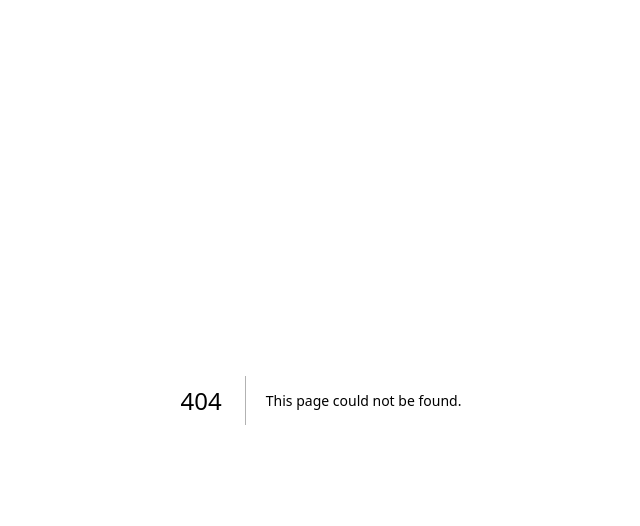
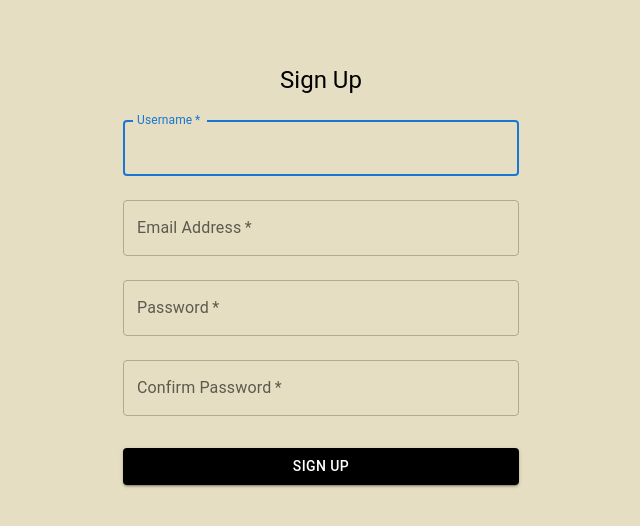
Before and after one commit to DiMoNiO04/graphiql-app, a Next.js app: page /signup in a window 1280 px wide. Before the commit this address had no page. Shown: the top 526 px of the page, without its empty margins (319-959 px from the left). Built offline with nearby package versions, Linux system fonts and the light colour scheme.

Commit message:
feat: add basic styles for SignIn and Signup forms

```diff
--- /dev/null
+++ b/src/app/(auth)/signup/page.tsx
@@ -0,0 +1,82 @@
+import { Box, Button, Container, TextField, Typography } from '@mui/material';
+import React from 'react';
+
+const SignUp = () => {
+  return (
+    <Container maxWidth="xs">
+      <Box
+        sx={{
+          display: 'flex',
+          flexDirection: 'column',
+          alignItems: 'center',
+          marginTop: 8,
+        }}
+      >
+        <Typography component="h1" variant="h5">
+          Sign Up
+        </Typography>
+        <Box component="form" noValidate sx={{ mt: 1 }}>
+          <TextField
+            margin="normal"
+            required
+            fullWidth
+            id="username"
+            label="Username"
+            name="username"
+            autoComplete="username"
+            autoFocus
+          />
+          <TextField
+            margin="normal"
+            required
+            fullWidth
+            id="email"
+            label="Email Address"
+            name="email"
+            autoComplete="email"
+          />
+          <TextField
+            margin="normal"
+            required
+            fullWidth
+            name="password"
+            label="Password"
+            type="password"
+            id="password"
+            autoComplete="current-password"
+          />
+          <TextField
+            margin="normal"
+            required
+            fullWidth
+            name="confirmPassword"
+            label="Confirm Password"
+            type="password"
+            id="confirmPassword"
+            autoComplete="current-password"
+          />
+          <Button
+            type="submit"
+            fullWidth
+            variant="contained"
+            sx={{
+              mt: 3,
+              transition: 'all 0.4s ease',
+              mb: 2,
+              backgroundColor: 'black',
+              color: 'white',
+              '&:hover': {
+                color: 'black',
+                backgroundColor: 'white',
+              },
+            }}
+          >
+            Sign Up
+          </Button>
+        </Box>
+      </Box>
+    </Container>
+  );
+};
+
+export default SignUp;
```
Also changed, not shown: package.json (+4 -3 lines), src/app/(auth)/signin/page.tsx (added, +63 -0 lines), 1 other file (tests, documents, lock files or other folders).
